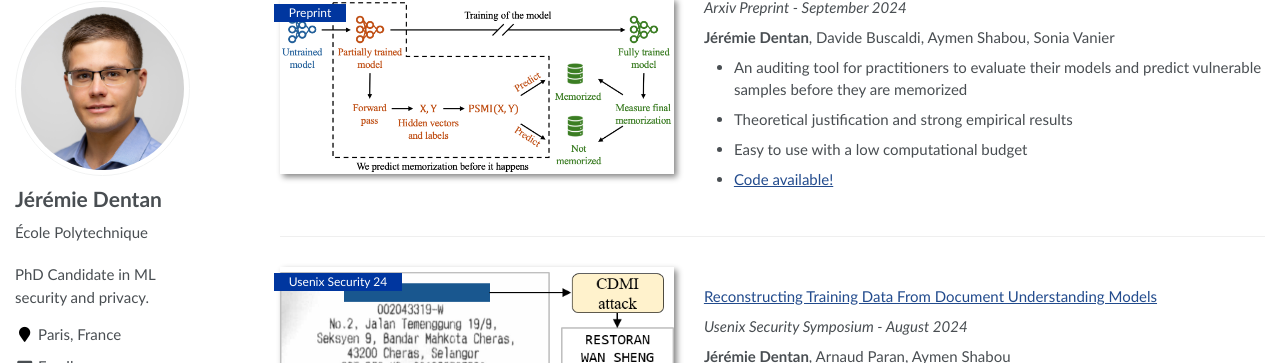
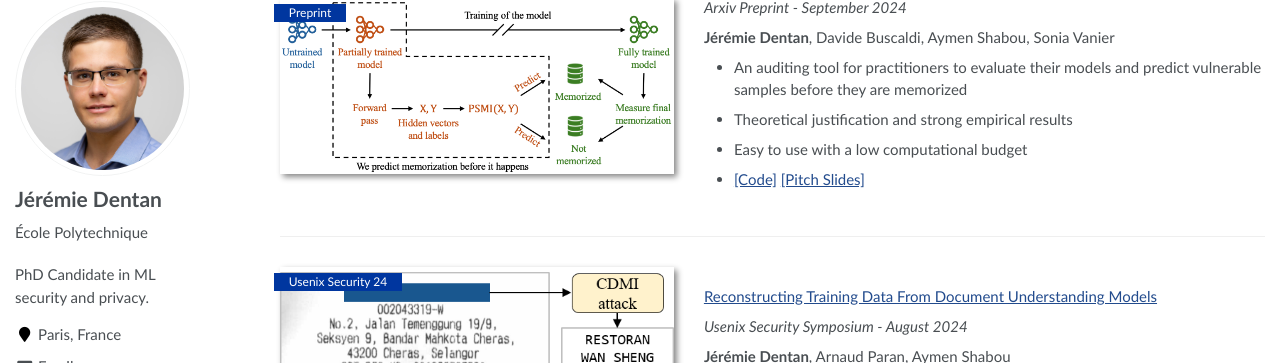
Before and after one commit to DentanJeremie/DentanJeremie.github.io, a Jekyll site: the page built from _pages/about.md, in a window 1280 px wide and 900 px high, scrolled down 720 px. Shown: the part 90-453 px from the top of the window. Built offline with Jekyll 4.4.1, drawn with Linux system fonts in a browser that asks for light colours.

Commit message:
Added pitch slides for latest preprint

```diff
--- a/_pages/about.md
+++ b/_pages/about.md
@@ -51,7 +51,7 @@ I grew up in the south of France, near Aix-en-Provence. I followed the French en
 - An auditing tool for practitioners to evaluate their models and predict vulnerable samples before they are memorized
 - Theoretical justification and strong empirical results
 - Easy to use with a low computational budget
-- [Code available!](https://github.com/orailix/predict_llm_memorization)
+- <a href="https://github.com/orailix/predict_llm_memorization">[Code]</a> <a href="assets/files/2024_10_09__Dentan_pitch_predict_memorization.pdf">[Pitch Slides]</a>
 </div>
 </div>
 
```
Also changed, not shown: 1 other file.
